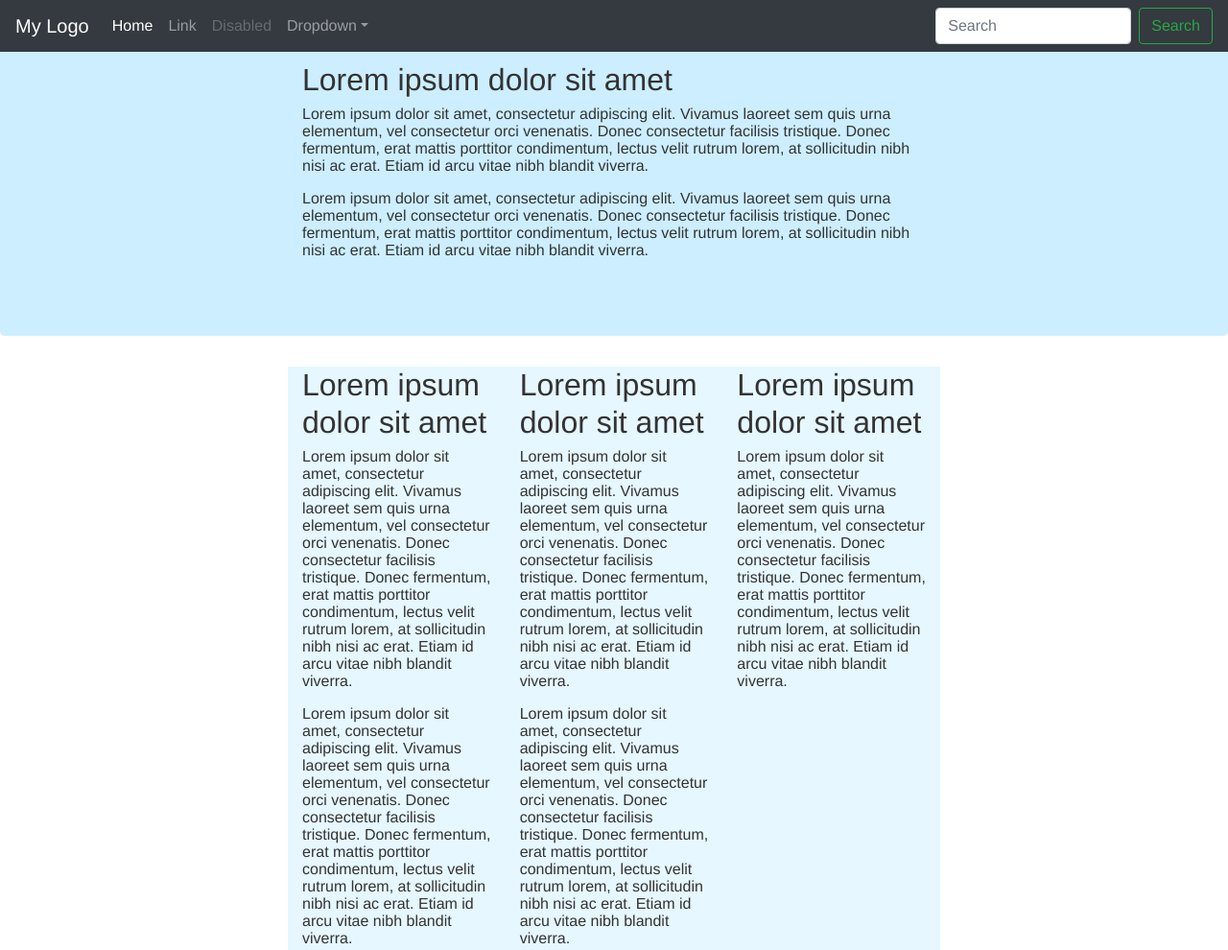
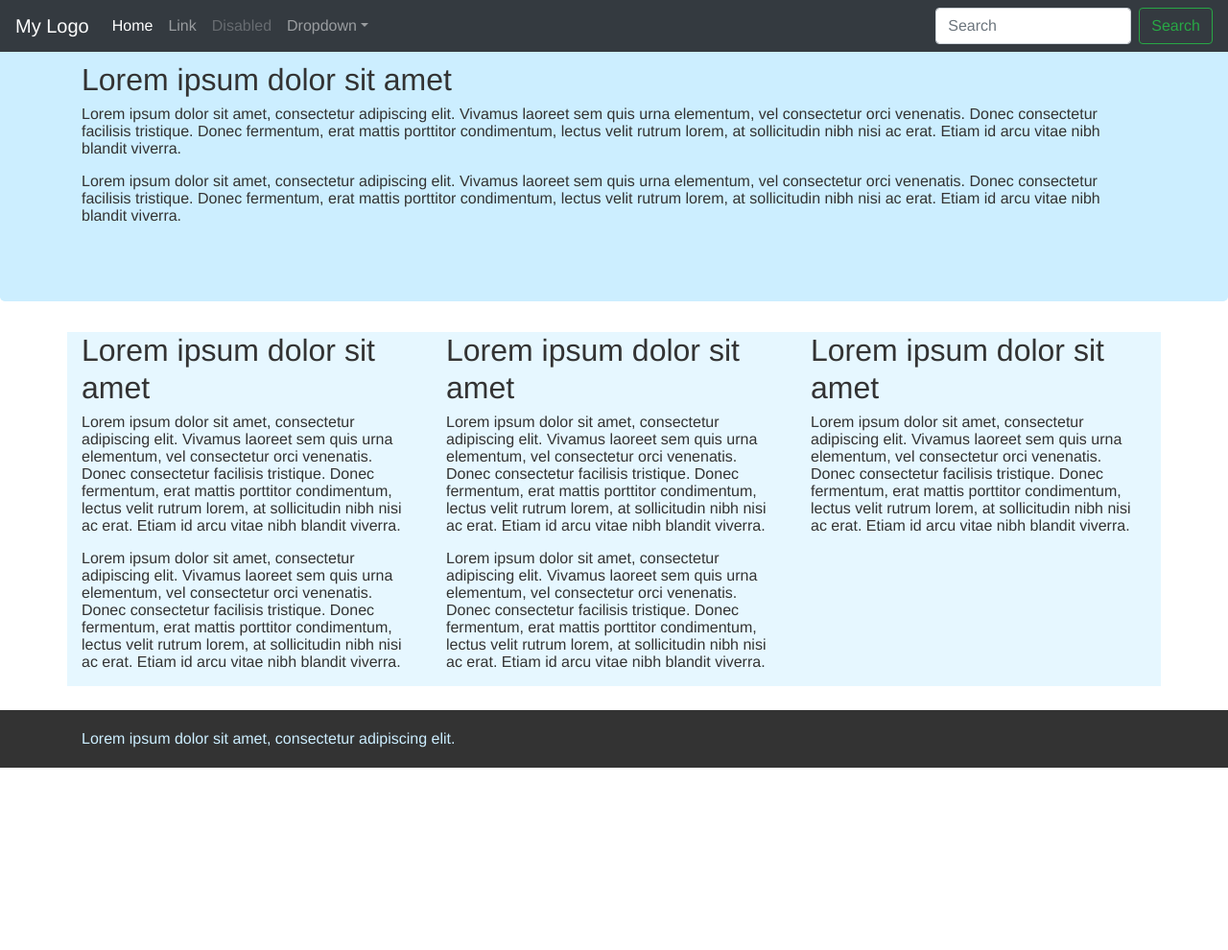
Before and after one commit to colcarlos/maqueta, a plain HTML site: page index.html in a window 1280 px wide. Shown: the top 990 px of the page at 96% size. After the commit the page ends 800 px from the top, so only its background shows below. Drawn offline with nearby package versions, Linux system fonts and the light colour scheme.

Commit message:
container fixed

```diff
--- a/main.css
+++ b/main.css
@@ -1 +1,47 @@
-body{font:100% Helvetica,sans-serif;color:#333}.jumbotron{background-color:#cef}#my_col{background-color:#e6f7ff}.footer{position:absolute;bottom:0;width:100%;height:60px;line-height:60px;background-color:#333;color:#cef}html{position:relative;min-height:100%}body{margin-bottom:60px}.container{width:auto;max-width:680px;padding:0 15px}/*# sourceMappingURL=main.css.map */
+html {
+  position: relative;
+  min-height: 100%;
+}
+
+body {
+  font: 100% Helvetica, sans-serif;
+  color: #333;
+  margin-bottom: 60px;
+  /* Margin bottom by footer height */
+}
+
+.jumbotron {
+  background-color: #cceeff;
+}
+
+#my_col {
+  background-color: #e6f7ff;
+}
+
+/*aside {
+    display: block;
+}*/
+.footer {
+  position: absolute;
+  bottom: 0;
+  width: 100%;
+  height: 60px;
+  line-height: 60px;
+  background-color: #333;
+  color: #cceeff;
+}
+
+/* Sticky footer styles
+-------------------------------------------------- */
+/* Custom page CSS
+-------------------------------------------------- */
+/* Not required for template or sticky footer method.
+
+.container {
+  width: auto;
+  max-width: 680px;
+  padding: 0 15px;
+}
+*/
+
+/*# sourceMappingURL=main.css.map */
```
